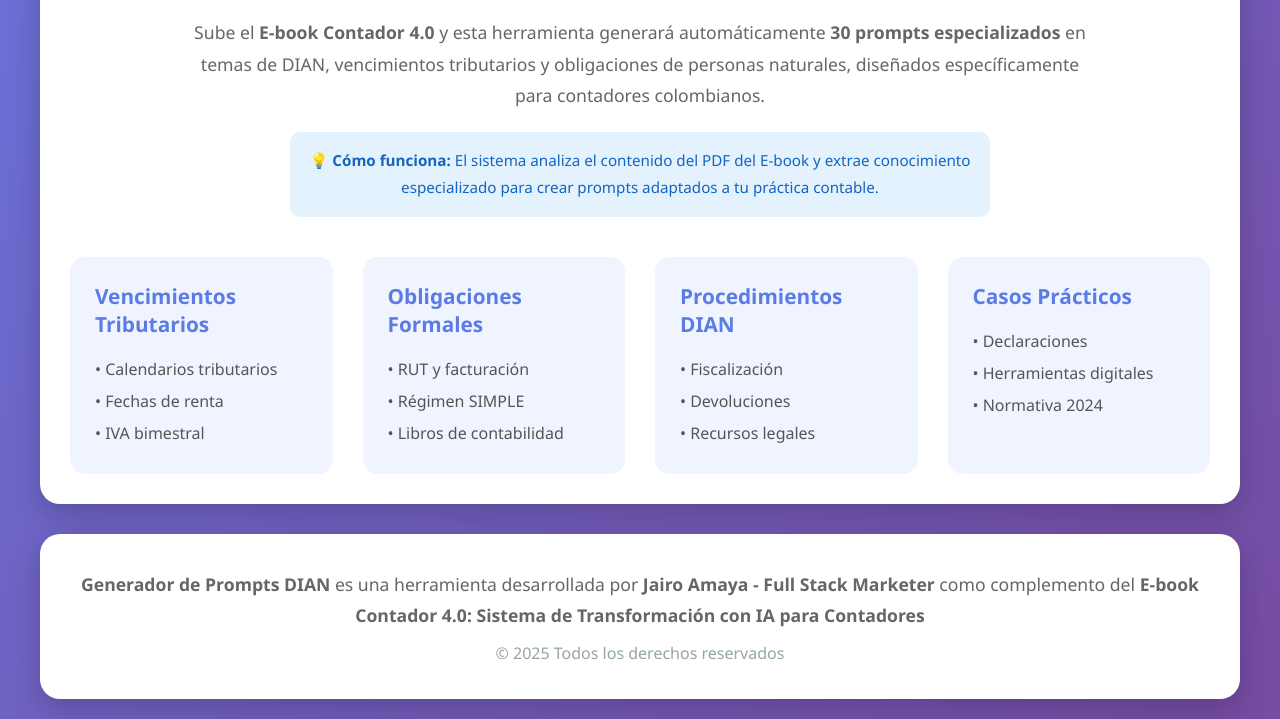
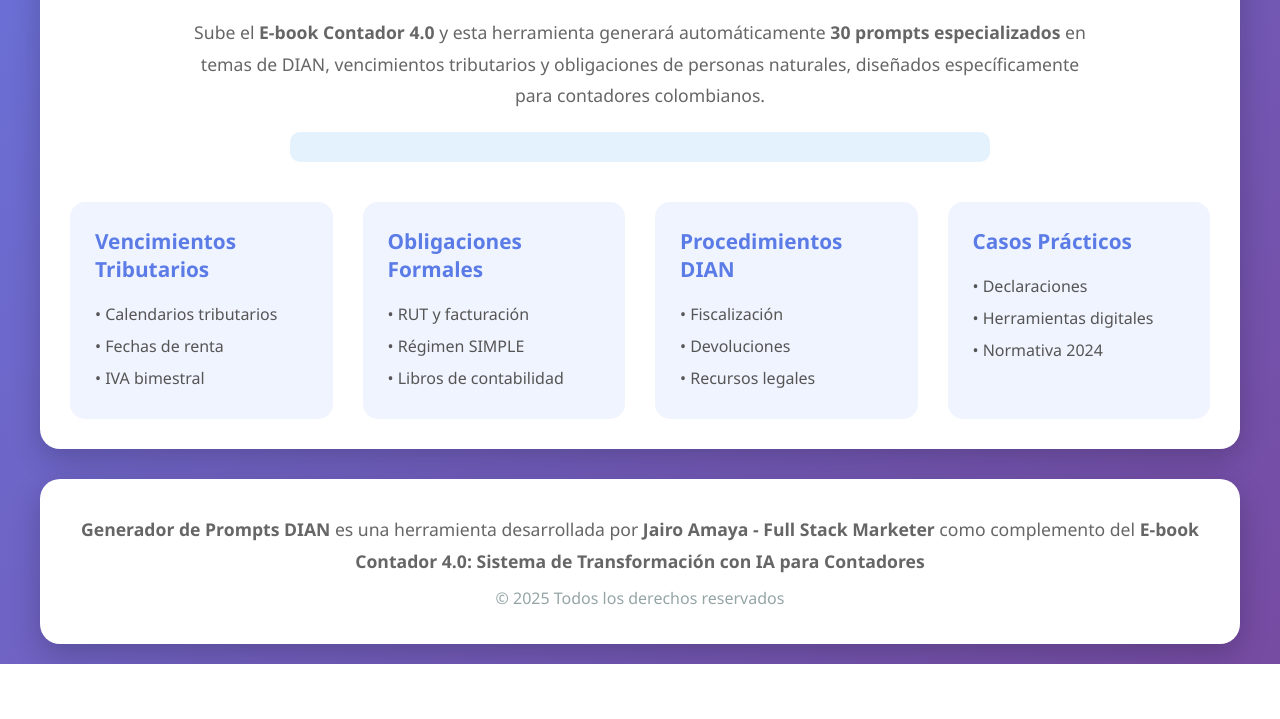
Before and after one commit to jairoamayalaverde/contador4.0-prompts-DIAN, a website: page index.html in a window 1280 px wide. Shown: the part 842-1561 px from the top of the page. After the commit the page ends 1506 px from the top, so only its background shows below. Drawn offline with Linux system fonts and the light colour scheme.

Commit message:
Update index.html

```diff
--- a/index.html
+++ b/index.html
@@ -352,10 +352,7 @@
                     obligaciones de personas naturales, diseñados específicamente para contadores colombianos.
                 </p>
                 <div style="margin-top: 20px; padding: 15px; background: #e3f2fd; border-radius: 10px; max-width: 700px; margin: 20px auto;">
-                    <p style="color: #1565c0; margin: 0; font-size: 0.95em;">
-                        💡 <strong>Cómo funciona:</strong> El sistema analiza el contenido del PDF del E-book y
-                        extrae conocimiento especializado para crear prompts adaptados a tu práctica contable.
-                    </p>
+
                 </div>
             </div>
 
```
